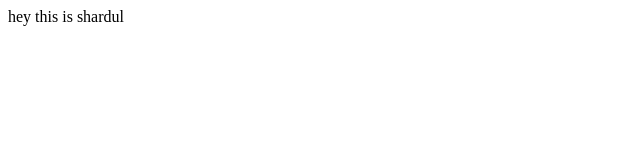
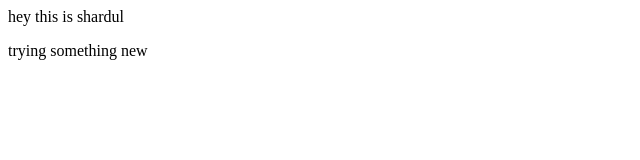
Before and after one commit to shardulrane84/shardul-demo, a plain HTML site: page index.html in a window 1280 px wide. Shown: the whole page, without its empty margins (0-640 px from the left). Drawn offline with Linux system fonts and the light colour scheme.

Commit message:
new words

```diff
--- a/index.html
+++ b/index.html
@@ -1 +1,2 @@
 <p>  hey this is shardul <p>
+<p>  trying something new <p>
```
